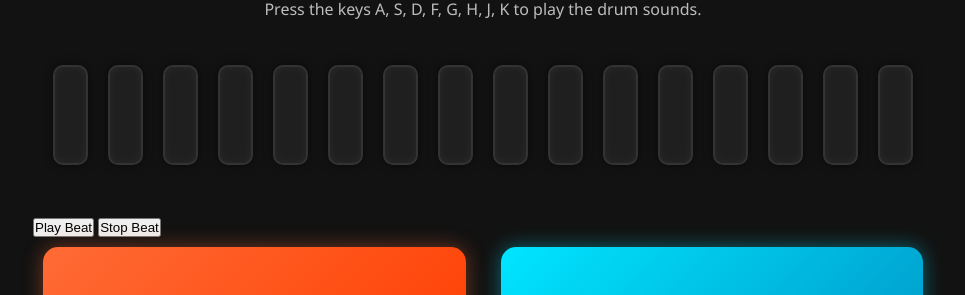
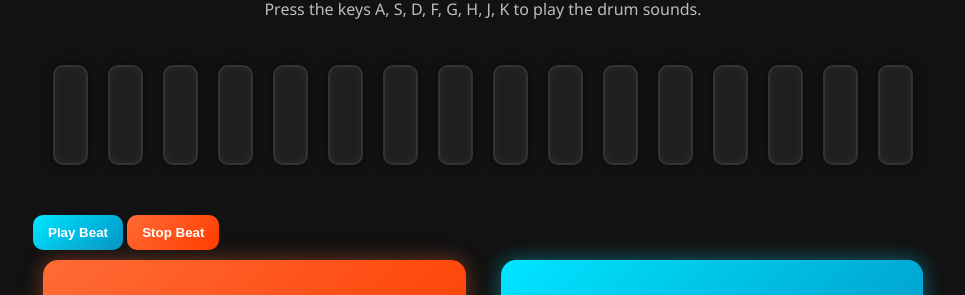
Before and after one commit to voranzovv/Drum-Master, a plain HTML site: page index.html in a window 1280 px wide. Shown: the part 85-380 px from the top of the page, without its empty margins (157-1122 px from the left). Drawn offline with nearby package versions, Linux system fonts and the light colour scheme; no server answers.

Commit message:
button  added

```diff
--- a/style.css
+++ b/style.css
@@ -154,6 +154,43 @@ p {
     0 0 40px rgba(255, 255, 255, 0.2);
 }
 
+#playBeat {
+  border: none;
+  border-radius: 10px;
+  padding: 10px 15px;
+
+  background: linear-gradient(135deg, #00e5ff, #0096c7);
+
+  color: white;
+  font-weight: bold;
+
+  cursor: pointer;
+
+  transition: all 0.15s ease;
+}
+
+#playBeat:hover {
+  transform: translateY(-4px);
+}
+
+#stopBeat {
+  border: none;
+  border-radius: 10px;
+  padding: 10px 15px;
+
+  background: linear-gradient(135deg, #ff6b35, #ff3d00);
+
+  color: white;
+  font-weight: bold;
+
+  cursor: pointer;
+
+  transition: all 0.15s ease;
+}
+
+#stopBeat:hover {
+  transform: translateY(-4px);
+}
 /* ==========================
    RESPONSIVE
 ========================== */
```
